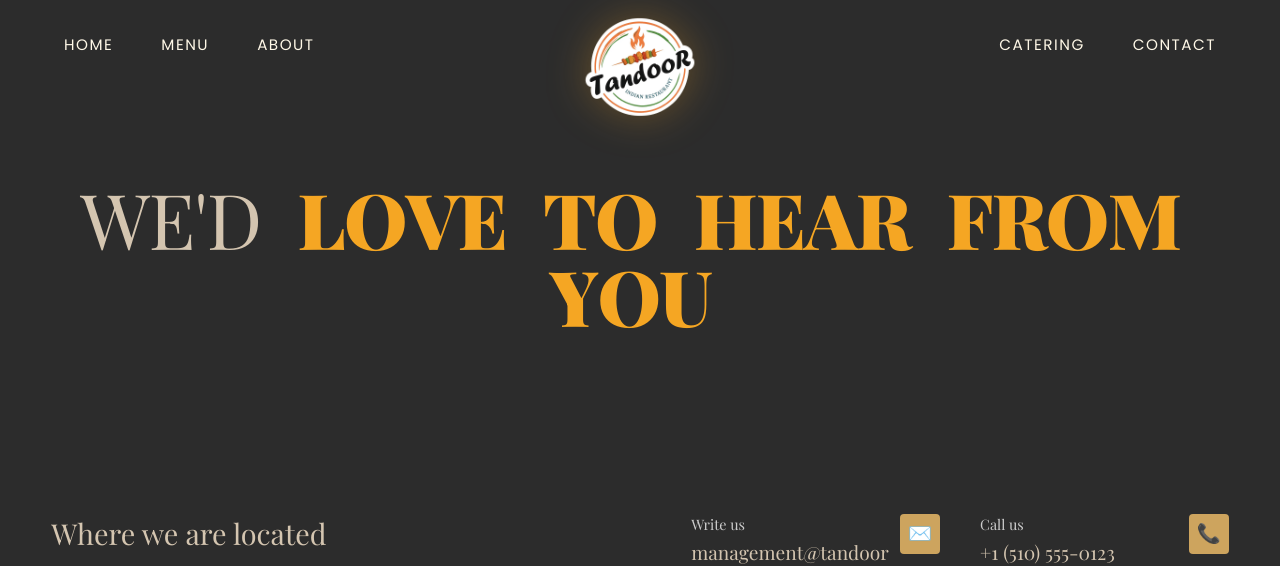
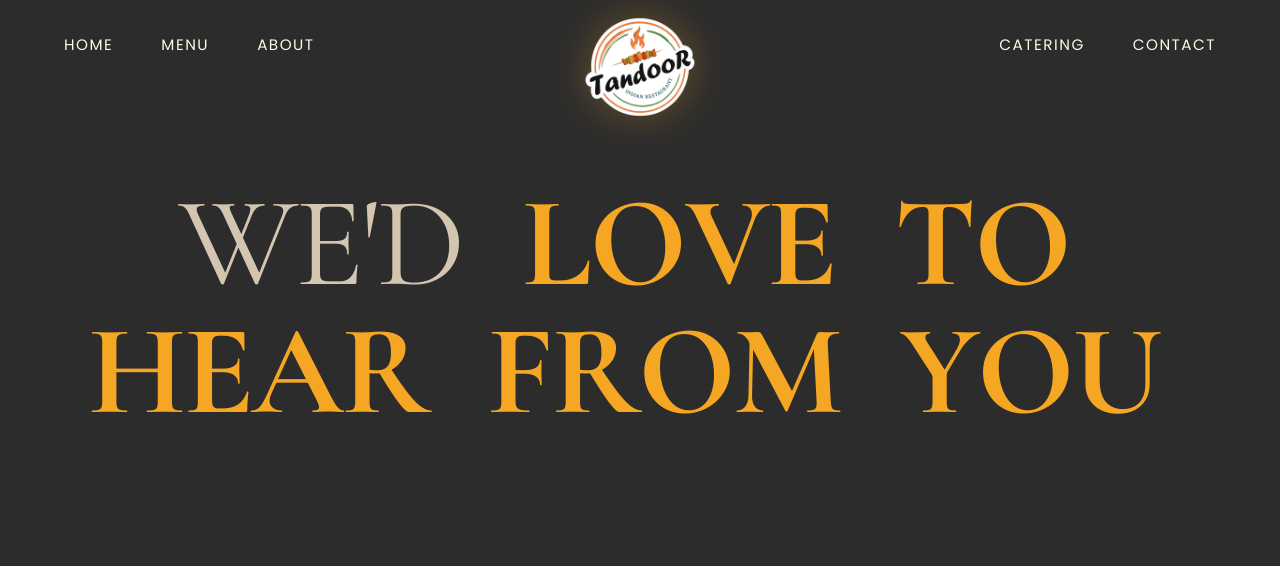
Before and after one commit to Promotix21/Coming-soon, a PHP site: page /contact.html in a window 1280 px wide. Shown: the top 566 px of the page. Run offline with PHP 8.4, Linux system fonts and the light colour scheme; some libraries are stand-ins or nearby versions.

Commit message:
Fix catering footer and standardize hero heading sizes
- Fix catering page footer: correct address, Order button with js-order-trigger
- Standardize contact page hero heading to clamp(4rem, 12vw, 8rem)
- Use consistent font-family var(--font-heading) across pages

🤖 Generated with [Claude Code](https://claude.com/claude-code)

Co-Authored-By: Claude Opus 4.5 <noreply@anthropic.com>

```diff
--- a/catering.html
+++ b/catering.html
@@ -365,8 +365,7 @@
             <p class="footer-tagline">Fresh. Authentic. Reimagined.</p>
 
             <div class="footer-cta-group">
-                <a href="order.html" class="footer-cta">Order Online</a>
-                <a href="#reserve" class="footer-cta">Reserve a Table</a>
+                <a href="#order" class="footer-cta js-order-trigger">Order Online</a>
                 <a href="catering.html" class="footer-cta">Book Catering</a>
             </div>
         </div>
@@ -377,7 +376,7 @@
             <!-- Contact Section (Larger) -->
             <div class="footer-section footer-contact">
                 <h3>Visit Us</h3>
-                <p class="address">1234 Main Street, Hayward, CA 94541</p>
+                <p class="address">27167 Mission Blvd, Hayward, CA 94544</p>
 
                 <!-- Animated Phone Number Card -->
                 <div class="phone-card">
--- a/css/contact.css
+++ b/css/contact.css
@@ -30,8 +30,8 @@
 }
 
 .hero-title {
-    font-family: var(--font-serif);
-    font-size: clamp(3rem, 6vw, 5.5rem);
+    font-family: var(--font-heading);
+    font-size: clamp(4rem, 12vw, 8rem);
     font-weight: 400;
     line-height: 1;
     color: var(--beige-text);
```
